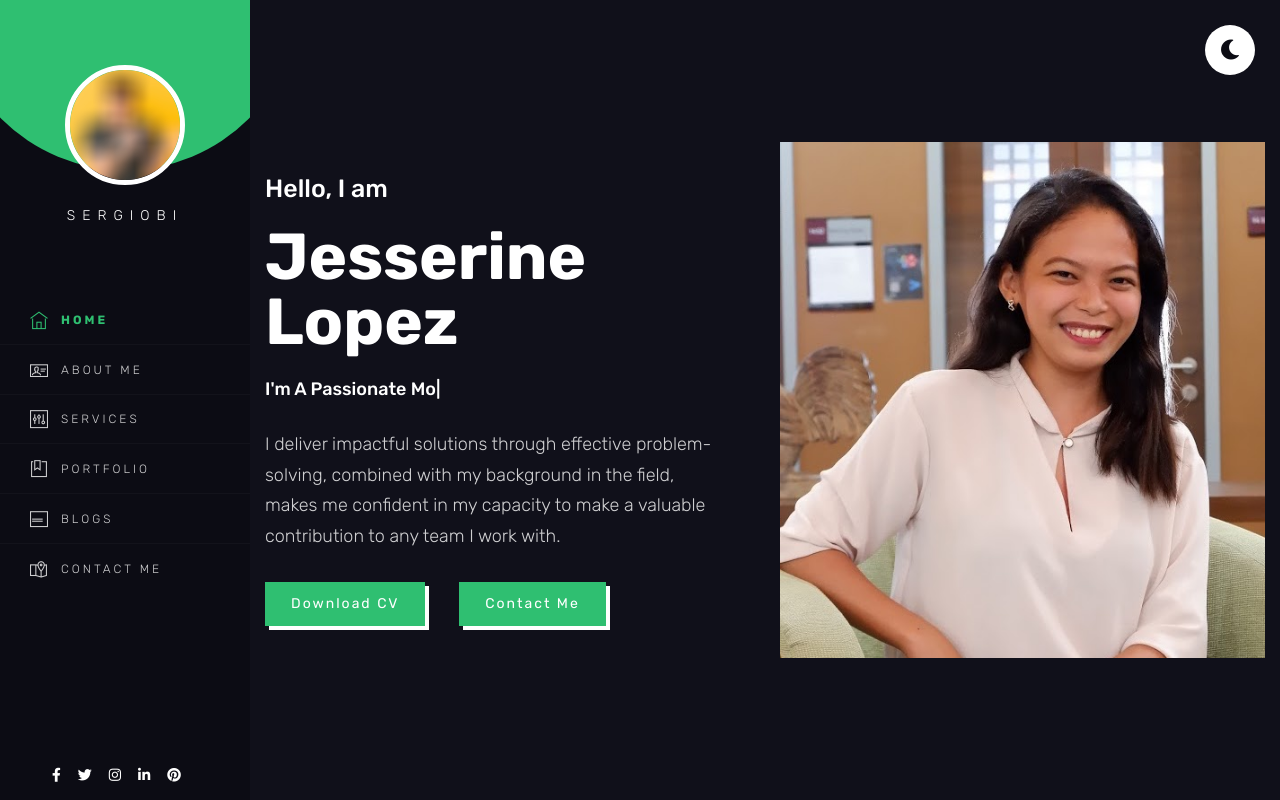
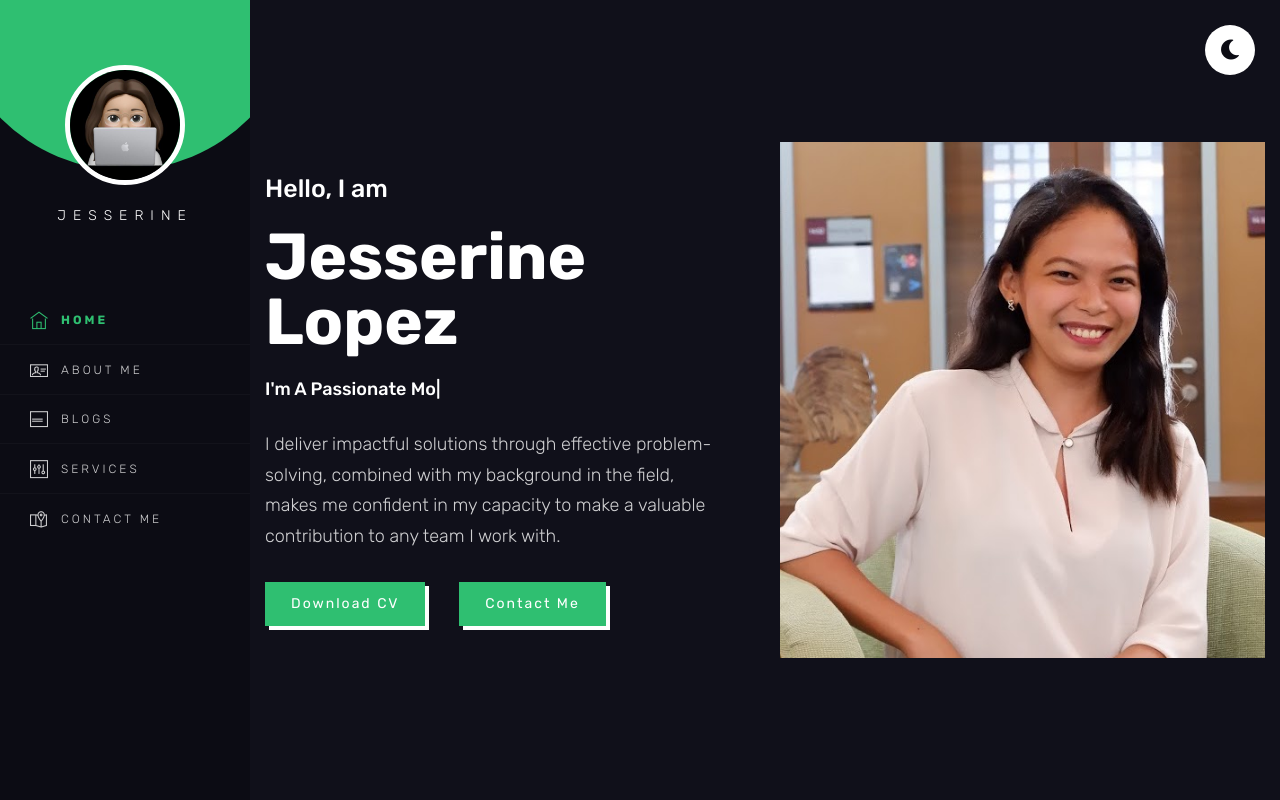
Before and after one commit to astradevlab/jesserine-portfolio, a Next.js app: page / in a window 1280 px wide. Shown: the top 800 px of the page. Built offline with nearby package versions, Linux system fonts and the light colour scheme; a web font is replaced by a local one.

Commit message:
Update header page.

```diff
--- a/src/layout/Header.js
+++ b/src/layout/Header.js
@@ -14,7 +14,7 @@ const Header = ({ blog }) => {
         <div className="d-flex">
           <div className="navbar-brand">
             <Link href="/">
-              <a className="logo-text">Sergio</a>
+              <a className="logo-text">Jesserine</a>
             </Link>
           </div>
           <button
@@ -38,14 +38,14 @@ const Header = ({ blog }) => {
           <div className="hl-top">
             <div className="hl-logo">
               <div className="img">
-                <img src="static/img/about-me.jpg" title="" alt="" />
+                <img src="static/img/jess-github.jpeg" title="" alt="" />
               </div>
-              <h5>Sergiobi</h5>
+              <h5>Jesserine</h5>
             </div>
           </div>
           {blog ? <MenuWithBlog /> : <MenuWithOutBlog />}
         </div>
-        <div className="nav justify-content-center social-icons">
+        {/* <div className="nav justify-content-center social-icons">
           <a href="#">
             <i className="fab fa-facebook-f" />
           </a>
@@ -61,7 +61,7 @@ const Header = ({ blog }) => {
           <a href="#">
             <i className="fab fa-pinterest" />
           </a>
-        </div>
+        </div> */}
       </header>
     </Fragment>
   );
@@ -83,22 +83,22 @@ const MenuWithOutBlog = () => {
           <span>About Me</span>
         </a>
       </li>
+      <li data-menuanchor="blog" className="blog">
+        <a className="nav-link" href="#blog">
+          <i className="ti-layout-media-overlay-alt-2" />
+          <span>Blogs</span>
+        </a>
+      </li>
+      {/* <li data-menuanchor="work">
+        <a className="nav-link" href="#work">
+          <i className="ti-bookmark-alt" />
+          <span>Portfolio</span>
+        </a>
+      </li> */}
       <li data-menuanchor="services">
         <a className="nav-link" href="#services">
           <i className="ti-panel" />
           <span>Services</span>
-        </a>
-      </li>
-      <li data-menuanchor="work">
-        <a className="nav-link" href="#work">
-          <i className="ti-bookmark-alt" />
-          <span>Portfolio</span>
-        </a>
-      </li>
-      <li data-menuanchor="blog" className="blog">
-        <a className="nav-link" href="#blog">
-          <i className="ti-layout-media-overlay-alt-2" />
-          <span>Blogs</span>
         </a>
       </li>
       <li data-menuanchor="contactus">
@@ -145,14 +145,14 @@ const MenuWithBlog = () => {
             </a>
           </Link>
         </li>
-        <li data-menuanchor="work">
+        {/* <li data-menuanchor="work">
           <Link href="/#work">
             <a className="nav-link">
               <i className="ti-bookmark-alt" />
               <span>Portfolio</span>
             </a>
           </Link>
-        </li>
+        </li> */}
         <li data-menuanchor="blog" className="blog active">
           <Link href="/#blog">
             <a className="nav-link">
```
